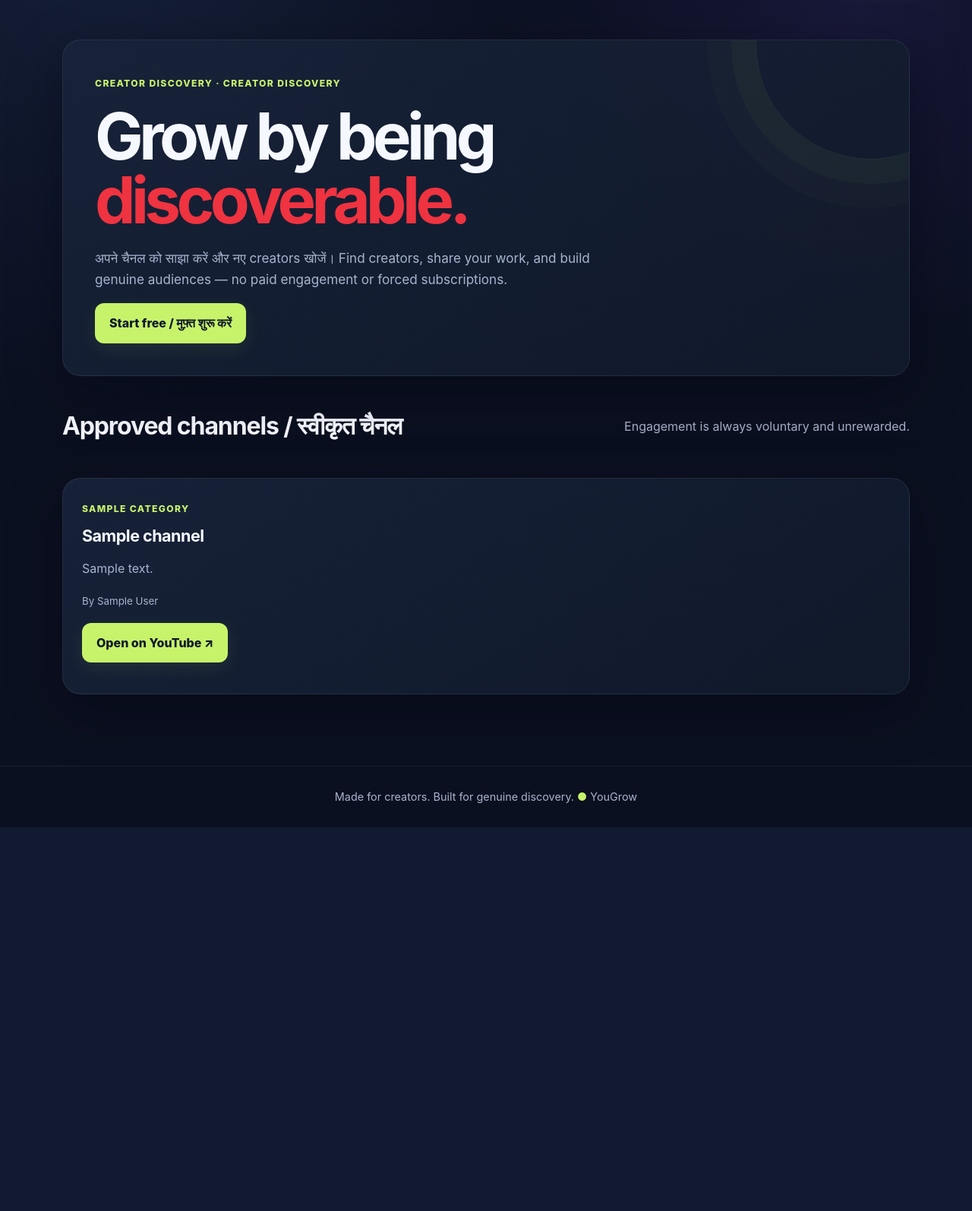
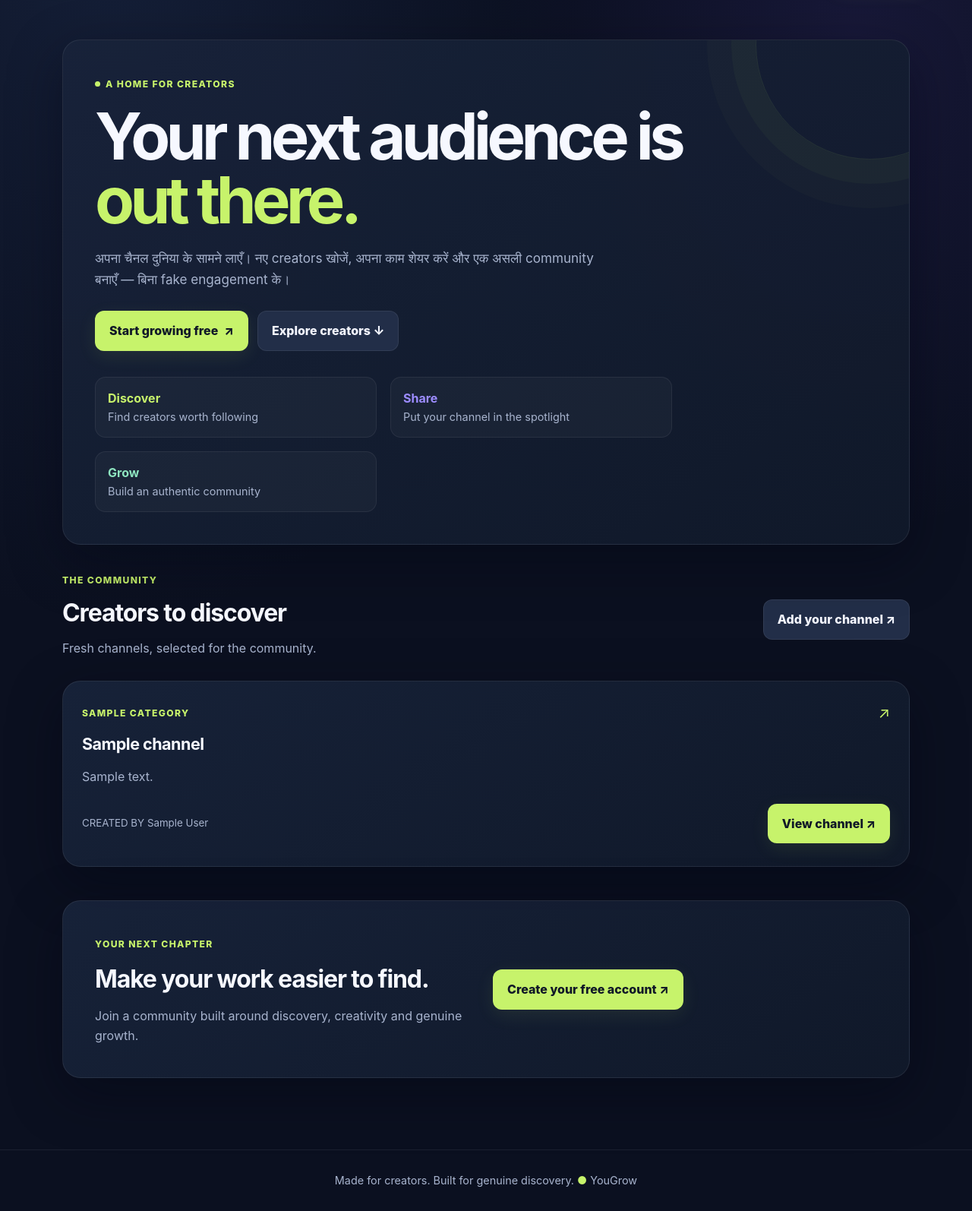
Before and after one commit to techtomesh01-ctrl/YouGrow, a Python web app: template templates/index.html in a window 1280 px wide. Shown: the part 83-1677 px from the top of the page at 76% size. Before the commit the page ends 1172 px from the top, so only its background shows below. Run offline with Jinja, Linux system fonts and the light colour scheme; the template is opened without the code that fills it: most values are stand-ins (such as "Sample title", 1, 10 or a date in 2020).

Commit message:
Polish YouGrow homepage hero and creator discovery cards

```diff
--- a/templates/index.html
+++ b/templates/index.html
@@ -1,6 +1,7 @@
-{% extends "base.html" %}{% block body %}
-<section class="hero"><div class="tag">CREATOR DISCOVERY · CREATOR DISCOVERY</div><h1>Grow by being <span style="color:#ef3340">discoverable.</span></h1><p class="muted">अपने चैनल को साझा करें और नए creators खोजें। Find creators, share your work, and build genuine audiences — no paid engagement or forced subscriptions.</p><a class="btn" href="/register">Start free / मुफ़्त शुरू करें</a></section>
-{% if adsense_ready %}<section class="panel"><div class="tag">ADVERTISEMENT</div><ins class="adsbygoogle" style="display:block" data-ad-client="{{ adsense_client_id }}" data-ad-slot="{{ adsense_slot_id }}" data-ad-format="auto" data-full-width-responsive="true"></ins><script>(adsbygoogle = window.adsbygoogle || []).push({});</script></section>{% endif %}
-<div class="row"><h2>Approved channels / स्वीकृत चैनल</h2><span class="muted">Engagement is always voluntary and unrewarded.</span></div>
-<div class="grid">{% for c in channels %}<article class="channel"><div class="tag">{{c.category}}</div><h3>{{c.title}}</h3><p class="muted">{{c.description or 'Creator channel'}}</p><small>By {{c.display_name}}</small><p><a class="btn" href="{{c.youtube_url}}" target="_blank" rel="noopener noreferrer">Open on YouTube ↗</a></p>{% if user %}<form method="post" action="/report/{{c.id}}"><input type="hidden" name="_csrf" value="{{csrf_token()}}"><input class="field" name="reason" maxlength="500" placeholder="Report reason (optional)" required><button class="btn secondary">Report</button></form>{% endif %}</article>{% else %}<div class="panel">No approved channels yet. Be the first creator to submit one.</div>{% endfor %}</div>
+{% extends "base.html" %}{% block title %}YouGrow — Discover your next audience{% endblock %}{% block body %}
+<section class="hero"><div class="tag"><span style="display:inline-block;width:7px;height:7px;border-radius:50%;background:var(--lime)"></span> A HOME FOR CREATORS</div><h1>Your next audience is <span style="color:var(--lime)">out there.</span></h1><p class="muted">अपना चैनल दुनिया के सामने लाएँ। नए creators खोजें, अपना काम शेयर करें और एक असली community बनाएँ — बिना fake engagement के।</p><div style="display:flex;gap:12px;flex-wrap:wrap;margin-top:27px"><a class="btn" href="/register">Start growing free <span aria-hidden="true">↗</span></a><a class="btn secondary" href="#discover">Explore creators ↓</a></div><div class="grid" style="margin-top:34px;max-width:760px"><div style="padding:14px 16px;border-radius:14px;background:#ffffff08;border:1px solid #ffffff10"><strong style="color:var(--lime)">Discover</strong><div class="muted" style="font-size:.9rem">Find creators worth following</div></div><div style="padding:14px 16px;border-radius:14px;background:#ffffff08;border:1px solid #ffffff10"><strong style="color:var(--violet)">Share</strong><div class="muted" style="font-size:.9rem">Put your channel in the spotlight</div></div><div style="padding:14px 16px;border-radius:14px;background:#ffffff08;border:1px solid #ffffff10"><strong style="color:#8ee5c0">Grow</strong><div class="muted" style="font-size:.9rem">Build an authentic community</div></div></div></section>
+{% if adsense_ready %}<section class="panel"><div class="tag">ADVERTISEMENT</div><ins class="adsbygoogle" style="display:block;min-height:90px" data-ad-client="{{ adsense_client_id }}" data-ad-slot="{{ adsense_slot_id }}" data-ad-format="auto" data-full-width-responsive="true"></ins><script>(adsbygoogle = window.adsbygoogle || []).push({});</script></section>{% endif %}
+<section id="discover" style="padding-top:18px"><div class="row"><div><div class="tag">THE COMMUNITY</div><h2 style="margin:6px 0">Creators to discover</h2><p class="muted" style="margin-top:0">Fresh channels, selected for the community.</p></div><a class="btn secondary" href="/register">Add your channel ↗</a></div>
+<div class="grid">{% for c in channels %}<article class="channel"><div class="row"><span class="tag">{{c.category}}</span><span style="color:var(--lime);font-size:1.25rem">↗</span></div><h3>{{c.title}}</h3><p class="muted">{{c.description or 'Discover this creator and their latest work.'}}</p><div class="row" style="margin-top:22px"><small>CREATED BY {{c.display_name}}</small><a class="btn" href="{{c.youtube_url}}" target="_blank" rel="noopener noreferrer">View channel ↗</a></div>{% if user %}<details style="margin-top:16px"><summary class="muted" style="cursor:pointer">Report this listing</summary><form method="post" action="/report/{{c.id}}" style="margin-top:12px"><input type="hidden" name="_csrf" value="{{csrf_token()}}"><input class="field" name="reason" maxlength="500" placeholder="Tell us what's wrong" required><button class="btn secondary">Send report</button></form></details>{% endif %}</article>{% else %}<div class="empty-state" style="grid-column:1/-1"><div style="font-size:2rem;margin-bottom:8px">✦</div><h3 style="color:var(--text);margin:0 0 6px">The spotlight is waiting for you</h3><p>No approved channels yet. Submit yours and our team will review it.</p><a class="btn" href="/register">Join YouGrow ↗</a></div>{% endfor %}</div></section>
+<section class="panel" style="margin-top:30px"><div class="grid" style="align-items:center"><div><div class="tag">YOUR NEXT CHAPTER</div><h2 style="margin:8px 0">Make your work easier to find.</h2><p class="muted" style="margin:0">Join a community built around discovery, creativity and genuine growth.</p></div><div style="display:flex;justify-content:flex-start;align-items:center"><a class="btn" href="/register">Create your free account ↗</a></div></div></section>
 {% endblock %}
```
